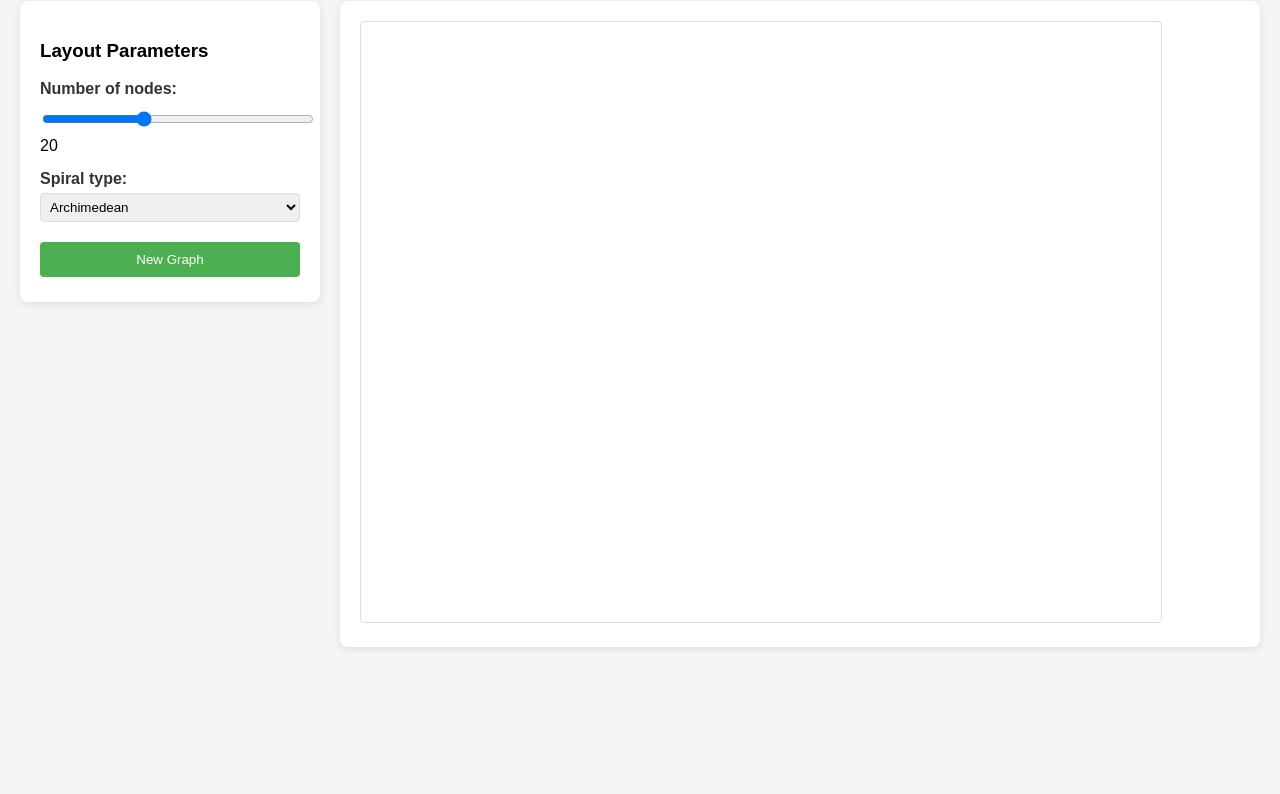
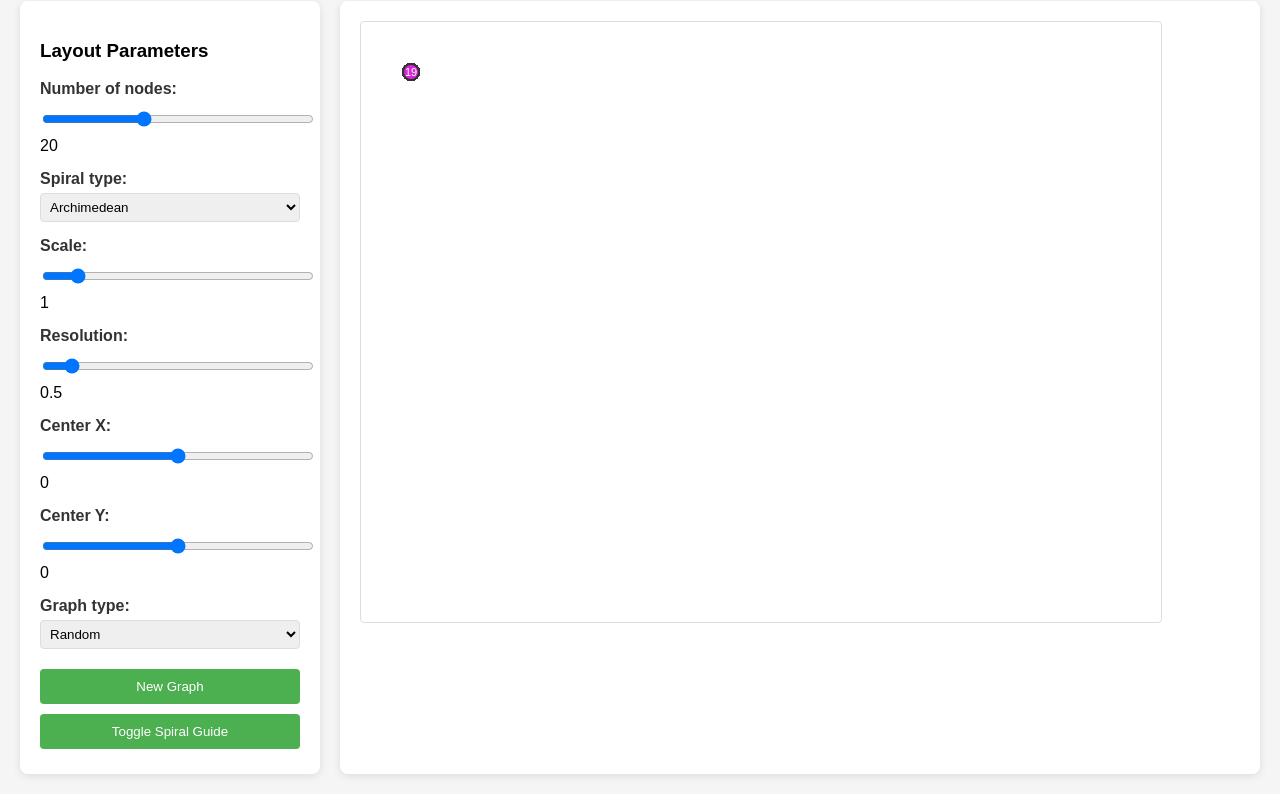
Before and after one commit to graphty-org/layout, a plain HTML site: page spiral-layout.html in a window 1280 px wide. Shown: the part 117-911 px from the top of the page. Before the commit the page ends 800 px from the top, so only its background shows below. Drawn offline with Linux system fonts and the light colour scheme.

Commit message:
fix spiral layout

```diff
--- a/spiral-layout.html
+++ b/spiral-layout.html
@@ -104,7 +104,42 @@
                 </select>
             </div>
 
+            <div class="control-group">
+                <label for="scale">Scale:</label>
+                <input type="range" id="scale" min="0.1" max="10" step="0.1" value="1">
+                <span id="scale-value">1</span>
+            </div>
+
+            <div class="control-group">
+                <label for="resolution">Resolution:</label>
+                <input type="range" id="resolution" min="0.1" max="6.28" step="0.01" value="0.5">
+                <span id="resolution-value">0.5</span>
+            </div>
+
+            <div class="control-group">
+                <label for="center-x">Center X:</label>
+                <input type="range" id="center-x" min="-1" max="1" step="0.1" value="0">
+                <span id="center-x-value">0</span>
+            </div>
+
+            <div class="control-group">
+                <label for="center-y">Center Y:</label>
+                <input type="range" id="center-y" min="-1" max="1" step="0.1" value="0">
+                <span id="center-y-value">0</span>
+            </div>
+
+            <div class="control-group">
+                <label for="graph-type">Graph type:</label>
+                <select id="graph-type">
+                    <option value="random">Random</option>
+                    <option value="path">Path</option>
+                    <option value="cycle">Cycle</option>
+                    <option value="sequential">Sequential</option>
+                </select>
+            </div>
+
             <button onclick="newGraph()">New Graph</button>
+            <button onclick="toggleSpiralGuide()">Toggle Spiral Guide</button>
         </div>
 
         <div class="visualization">
@@ -304,6 +339,7 @@
             });
 
             document.getElementById('graph-type').onchange = newGraph;
+            document.getElementById('spiral-type').onchange = newGraph;
         }
 
         setupControls();
```
